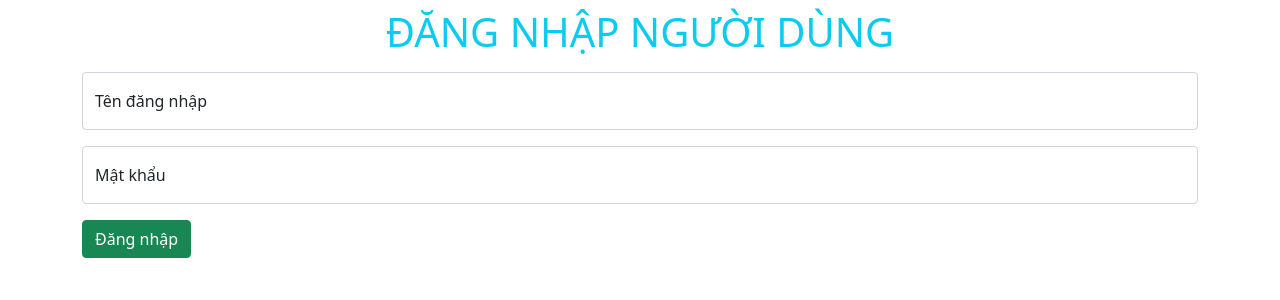
After one commit to nguyentientrung1508/it2402saleapp, a Flask app: page /login in a window 1280 px wide. The commit adds this page. Shown: the top 300 px of the page. Run offline with Flask 3, Linux system fonts and the light colour scheme.

Commit message:
HoanThienBuoiThucHanh1

```diff
--- a/saleapp/eapp/index.py
+++ b/eapp/index.py
@@ -3,7 +3,7 @@ from flask import Flask, render_template, request
 app = Flask(__name__)
 
 
-@app.route("/")
+@app.route('/')
 def index():
     categories = [{
         'id': 1,
@@ -14,11 +14,9 @@ def index():
     }, {
         'id': 3,
         'name': 'Laptop'
-    }
-    ]
+    }]
 
     products = [{
-
         "id": 1,
         "name": "iPhone 7 Plus",
         "description": "Apple, 32GB, RAM: 3GB, iOS13",
@@ -43,7 +41,6 @@ def index():
             "https://res.cloudinary.com/dxxwcby8l/image/upload/v1647248722/r8sjly3st7estapvj19u.jpg",
         "category_id": 1
     }, {
-
         "id": 1,
         "name": "iPhone 7 Plus",
         "description": "Apple, 32GB, RAM: 3GB, iOS13",
@@ -68,7 +65,6 @@ def index():
             "https://res.cloudinary.com/dxxwcby8l/image/upload/v1647248722/r8sjly3st7estapvj19u.jpg",
         "category_id": 1
     }, {
-
         "id": 1,
         "name": "iPhone 7 Plus",
         "description": "Apple, 32GB, RAM: 3GB, iOS13",
@@ -94,17 +90,33 @@ def index():
         "category_id": 1
     }]
 
-    kw = request.args.get('kw')
+    kw = request.args.get("kw")
     if kw:
         products = [p for p in products if p['name'].find(kw) >= 0]
 
-    cate_id = request.args.get('category_id')
+    cate_id = request.args.get("category_id")
     if cate_id:
-        products =[p for p in products if p['category_id']==int(cate_id)]
+        products = [p for p in products if p['category_id'] == int(cate_id)]
+
+    return render_template('index.html', categories=categories, products=products)
+
+    # @app.route('/login')
+    # def login_view():
+    #     return render_template('login.html')
+    #
+    # @app.route('/register')
+    # def register_view():
+    #     return render_template('register.html')
 
 
+@app.route('/login')
+def login_view():
+    return render_template('login.html')
 
-    return render_template('index.html', categories=categories, products = products)
+
+@app.route('/register')
+def register_view():
+    return render_template('login.html')
 
 
 if __name__ == '__main__':
--- /dev/null
+++ b/eapp/templates/login.html
@@ -0,0 +1,34 @@
+<!DOCTYPE html>
+<html lang="en">
+<head>
+    <meta charset="UTF-8">
+    <title>Đăng nhập người dùng</title>
+    <link href="https://cdn.jsdelivr.net/npm/bootstrap@5.0.2/dist/css/bootstrap.min.css" rel="stylesheet"
+          integrity="sha384-EVSTQN3/azprG1Anm3QDgpJLIm9Nao0Yz1ztcQTwFspd3yD65VohhpuuCOmLASjC" crossorigin="anonymous">
+    <script src="https://cdn.jsdelivr.net/npm/bootstrap@5.0.2/dist/js/bootstrap.bundle.min.js"
+            integrity="sha384-MrcW6ZMFYlzcLA8Nl+NtUVF0sA7MsXsP1UyJoMp4YLEuNSfAP+JcXn/tWtIaxVXM"
+            crossorigin="anonymous"></script>
+</head>
+<body>
+<section class="container">
+    <h1 class="text text-center text-info mt-2">ĐĂNG NHẬP NGƯỜI DÙNG</h1>
+
+    <form method="post">
+        <div class="form-floating mb-3 mt-3">
+            <input type="text" class="form-control" id="username" placeholder="Tên đăng nhập " name="uername">
+            <label for="username">Tên đăng nhập</label>
+        </div>
+
+        <div class="form-floating mb-3 mt-3">
+            <input type="text" class="form-control" id="password" placeholder="Mật khẩu " name="password">
+            <label for="password">Mật khẩu</label>
+        </div>
+
+        <div class="form-floating mb-3 mt-3">
+            <button class="btn btn-success">Đăng nhập</button>
+        </div>
+    </form>
+</section>
+
+</body>
+</html>
```
Also changed, not shown: eapp/templates/index.html (renamed from saleapp/eapp/templates/index.html, +20 -9 lines), main.py (added, +16 -0 lines), README.md (deleted), eapp/__init__.py (added), 1 other file.
